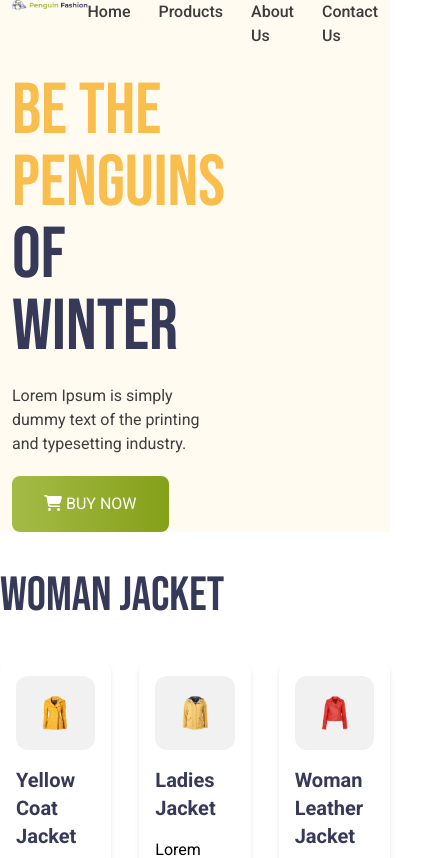
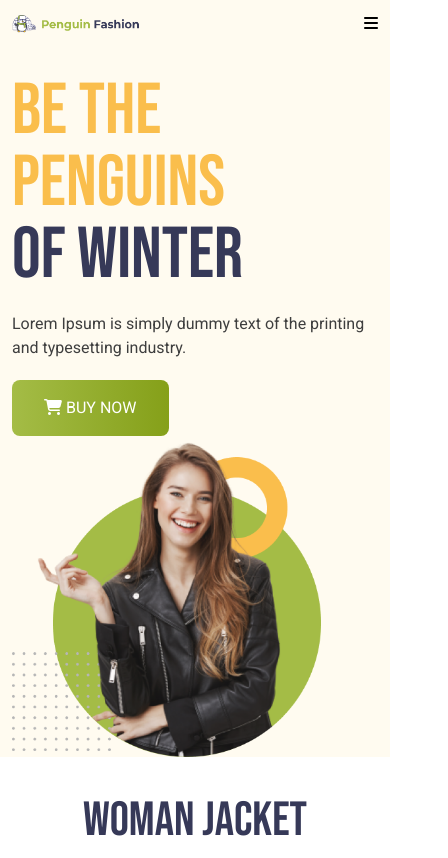
Before and after one commit to atikur-2003/penguin-fashion, a plain HTML site: page index.html in a window 390 px wide. Shown: the top 858 px of the page, 448 px wide, since content can reach past the window. Drawn offline with nearby package versions, Linux system fonts and the light colour scheme.

Commit message:
added responsive styles for all devices

```diff
--- a/index.html
+++ b/index.html
@@ -25,24 +25,24 @@
     </style>
   </head>
   <body class="roboto">
-    <header class="bg-[#FFFBF0] md:py-6 md:px-32 px-3">
-      <nav class="flex justify-between">
+    <header class="bg-[#FFFBF0] md:py-6 md:px-16 lg:px-32 px-3">
+      <nav class="flex justify-between items-center py-3">
         <div>
-          <div class=""><img class="w-64 cursor-pointer" src="./icons/logo.png" alt="" /></div>
+          <div class=""><img class="w-32 md:w-64 cursor-pointer" src="./icons/logo.png" alt="" /></div>
         </div>
         <div class="">
-          <ul class="flex gap-7 text-[#3C3C3C] font-medium">
-            <li><a href="#">Home</a></li>
-            <li><a href="#">Products</a></li>
-            <li><a href="#">About Us</a></li>
-            <li><a href="#">Contact Us</a></li>
+          <ul class="hidden md:flex space-x-7 text-[#3C3C3C] font-medium">
+            <li><a href="#" class="hover:text-green-600">Home</a></li>
+            <li><a href="#" class="hover:text-green-600">Products</a></li>
+            <li><a href="#" class="hover:text-green-600">About Us</a></li>
+            <li><a href="#" class="hover:text-green-600">Contact Us</a></li>
           </ul>
         </div>
-        <!-- <div class="lg:hidden"><i class="fa-solid fa-bars"></i></div> -->
+        <div class="md:hidden"><i class="fa-solid fa-bars"></i></div>
       </nav>
-      <div class="flex items-center gap-x-52 mt-7">
+      <div class="flex flex-col items-center mt-7 md:items-center md:flex-row md:gap-x-32 lg:gap-x-52">
         <div>
-          <h1 class="uppercase mb-5 text-7xl bebas-neue">
+          <h1 class="uppercase mb-5 text-7xl md:text-4xl lg:text-7xl bebas-neue">
             <span class="text-[#FABE4C]">Be the Penguins</span> <br />
             <span class="text-[#363958]">of Winter</span>
           </h1>
@@ -51,7 +51,7 @@
             industry.
           </p>
           <button
-            class="mt-5 bg-gradient-to-r from-[#A4BC46] to-[#85A019] py-4 px-8 rounded-lg text-white"
+            class="mt-5 bg-gradient-to-r from-[#A4BC46] to-[#85A019] py-4 px-8 md:py-3 md:px-6 rounded-lg text-white"
           >
             <i class="fa-solid fa-cart-shopping"></i> BUY NOW
           </button>
@@ -61,12 +61,12 @@
     </header>
     <main class="max-w-5xl mx-auto">
       <section>
-        <div class="my-10">
+        <div class="my-10 text-center md:text-left md:px-5">
           <h1 class="bebas-neue uppercase text-5xl font-normal text-[#363958]">
             Woman Jacket
           </h1>
         </div>
-        <div class="grid grid-cols-3 gap-7">
+        <div class="grid grid-cols-1 px-3 md:grid-cols-2 md:px-5 lg:grid-cols-3 lg:px-0 gap-7">
           <div class="bg-white rounded-xl shadow-md p-4">
             <div class="bg-[#F1F1F1] rounded-xl p-5">
               <img
@@ -154,12 +154,12 @@
         </div>
       </section>
       <section>
-        <div class="my-10">
+        <div class="my-10 text-center md:text-left md:px-5">
           <h1 class="bebas-neue uppercase text-5xl font-normal text-[#363958]">
             Man Jacket
           </h1>
         </div>
-        <div class="grid grid-cols-3 gap-7">
+        <div class="grid grid-cols-1 px-3 md:grid-cols-2 md:px-5 lg:grid-cols-3 lg:px-0 gap-7">
           <div class="bg-white rounded-xl shadow-md p-4">
             <div class="bg-[#F1F1F1] rounded-xl p-5">
               <img
@@ -246,9 +246,9 @@
           </div>
         </div>
       </section>
-      <section class="flex justify-between items-center gap-16 my-16">
+      <section class="flex px-7 flex-col-reverse md:justify-between md:flex-row items-center gap-16 my-16">
         <div>
-          <div class="flex items-center gap-4 shadow-md py-4 px-7 my-6">
+          <div class="flex rounded-xl flex-col text-center md:text-left md:flex-row  items-center gap-4 shadow-md py-4 px-7 my-6">
             <div><img class="w-24" src="./icons/house.png" alt="" /></div>
             <div>
                 <h2 class="text-2xl text-[#363958] font-bold mb-3">Find the Perfect Fit</h2>
@@ -256,7 +256,7 @@
                 </p>
               </div>
           </div>
-          <div class="flex items-center gap-4 shadow-md py-4 px-7 my-6">
+          <div class="flex rounded-xl flex-col text-center md:text-left md:flex-row  items-center gap-4 shadow-md py-4 px-7 my-6">
             <div><img class="w-24" src="./icons/box.png" alt="" /></div>
             <div>
                 <h2 class="text-2xl text-[#363958] font-bold mb-3">Free Exchanges</h2>
@@ -264,7 +264,7 @@
                 </p>
               </div>
           </div>
-          <div class="flex items-center gap-4 shadow-md py-4 px-7 my-6">
+          <div class="flex rounded-xl flex-col text-center md:text-left md:flex-row  items-center gap-4 shadow-md py-4 px-7 my-6">
             <div><img class="w-24" src="./icons/question.png" alt="" /></div>
             <div>
                 <h2 class="text-2xl text-[#363958] font-bold mb-3">Contact Our Seller</h2>
```
